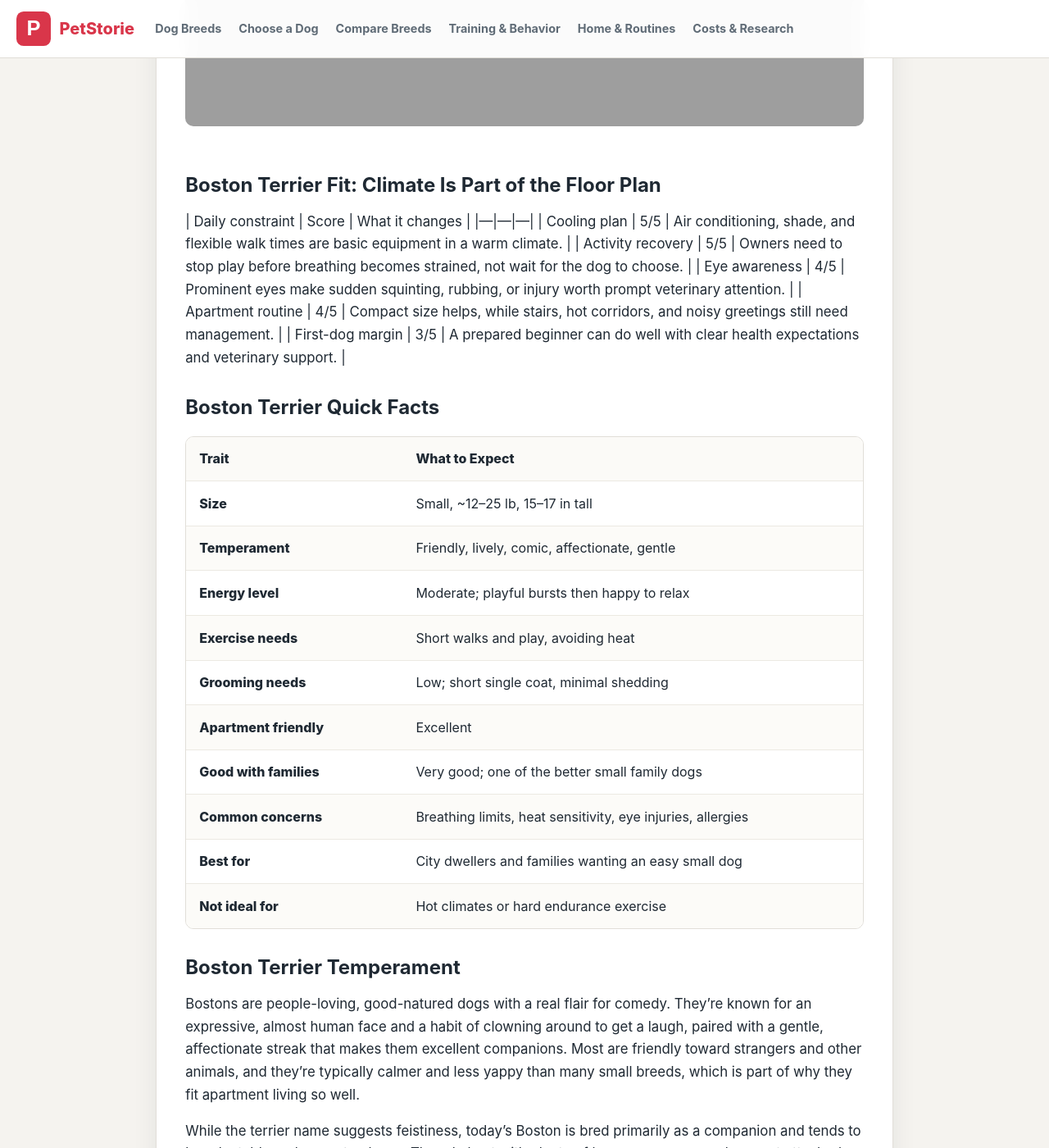
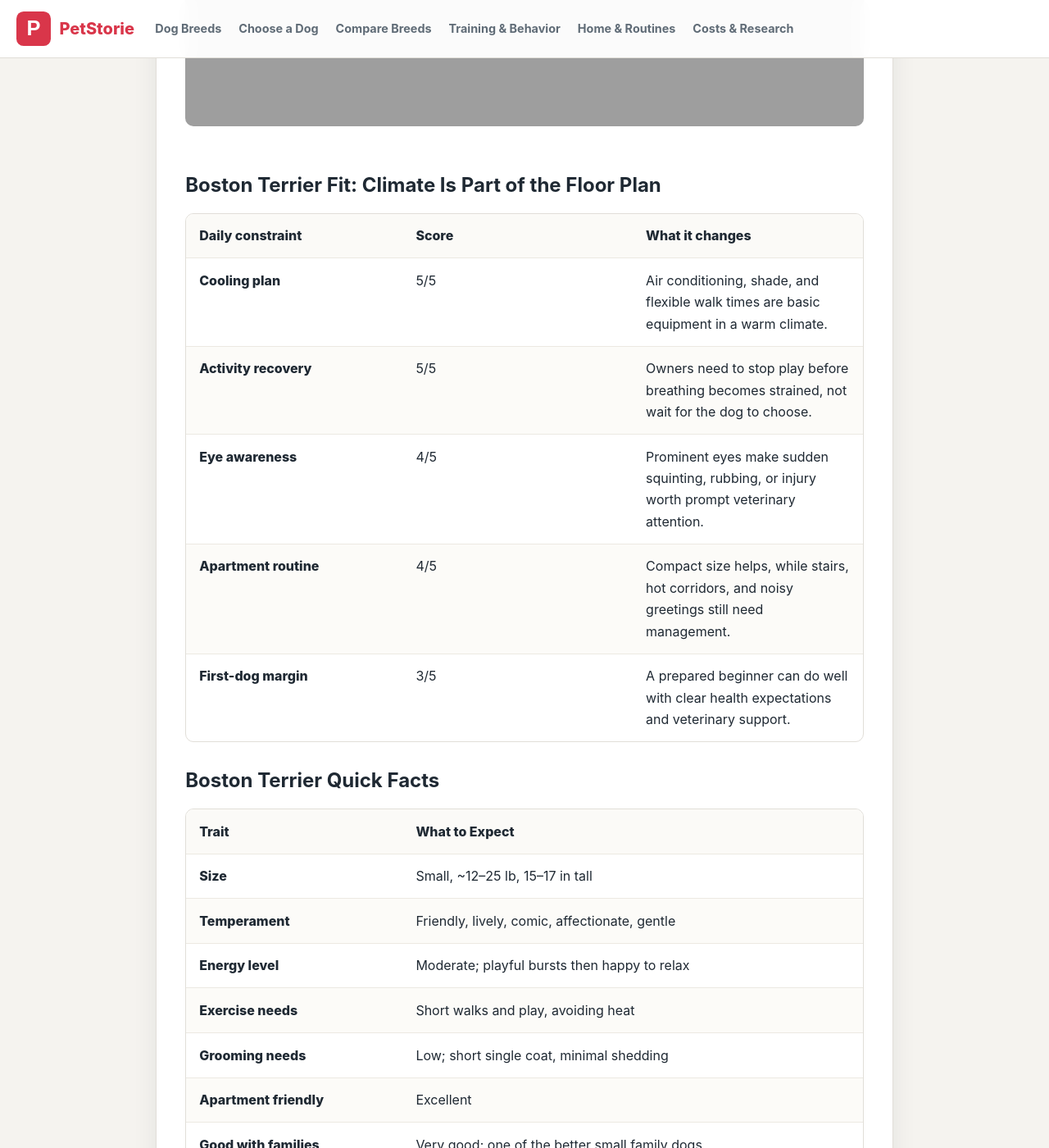
Before and after one commit to hszhaom/MingToys, a Jekyll site: the page built from _posts/2026-06-09-boston-terrier-tuxedo-clown-little-gentleman.md, in a window 1280 px wide and 1400 px high, scrolled down 2262 px. Shown: the whole window at 82% size. Built offline with Jekyll 4.4.1, drawn with Linux system fonts in a browser that asks for light colours; part of the change alters nothing that is shown; some of the changed text lies outside the part shown.

```diff
--- a/_posts/2026-06-09-boston-terrier-tuxedo-clown-little-gentleman.md
+++ b/_posts/2026-06-09-boston-terrier-tuxedo-clown-little-gentleman.md
@@ -42,6 +42,7 @@ That changes the home routine. Reliable cooling, short walks at sensible times,
 
 
 ## Boston Terrier Fit: Climate Is Part of the Floor Plan
+
 | Daily constraint | Score | What it changes |
 |---|---|---|
 | Cooling plan | 5/5 | Air conditioning, shade, and flexible walk times are basic equipment in a warm climate. |
@@ -187,6 +188,12 @@ A Boston Terrier is a great choice for city dwellers, families, and first-time o
 
 It's less suitable if you live somewhere hot, want a jogging partner, or are away from home for long days. To weigh it against other small companions, look at the [athletic, sporty Papillon]({{ site.url }}/posts/2026/06/08/papillon-butterfly-eared-little-fluffy-acrobat/), the [working-minded German Shepherd]({{ site.url }}/posts/2026/06/08/german-shepherd-smart-loyal-protector-with-goofy-side/), or read about [living day-to-day with a Bull Terrier]({{ site.url }}/posts/2026/06/09/bull-terrier-unique-egg-head-playful-troublemaker/).
 
+### Before You Add a Boston to Your Shortlist
+
+1. Use the [French Bulldog vs Boston Terrier workday checklist]({{ site.url }}/french-bulldog-vs-boston-terrier/#weekday-plan) to name who will cover each part of the day and what happens if the usual arrangement fails.
+2. Read the [Boston Terrier field evidence and limits]({{ site.url }}/data-sources/#evidence-boston-terrier) before relying on its exercise, grooming, health, or cost labels. These are editorial planning categories and are **not professionally reviewed**.
+3. Select Boston Terrier and your other candidate in the [Dog Breed Selector]({{ site.url }}/dog-breed-selector/), compare their cautions, and take the unanswered questions to the breeder or rescue and a licensed veterinarian. Use local quotes to replace the cost calculator's assumptions.
+
 ## The Boston Terrier Decision
 The Boston Terrier is a charming, adaptable companion that earns its "American Gentleman" reputation: friendly, funny, low-shedding, and right at home in a city apartment or a family living room. For low grooming and moderate exercise, you get a genuinely delightful little dog.
 
```
